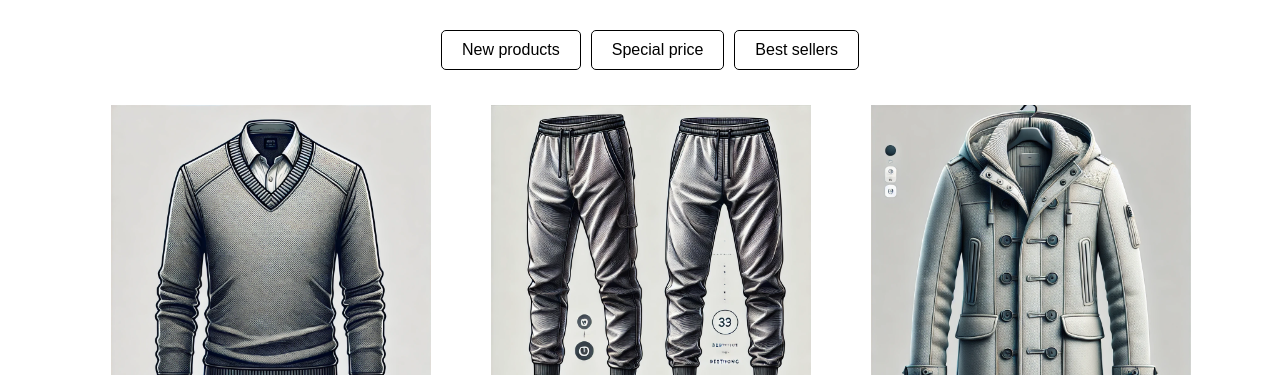
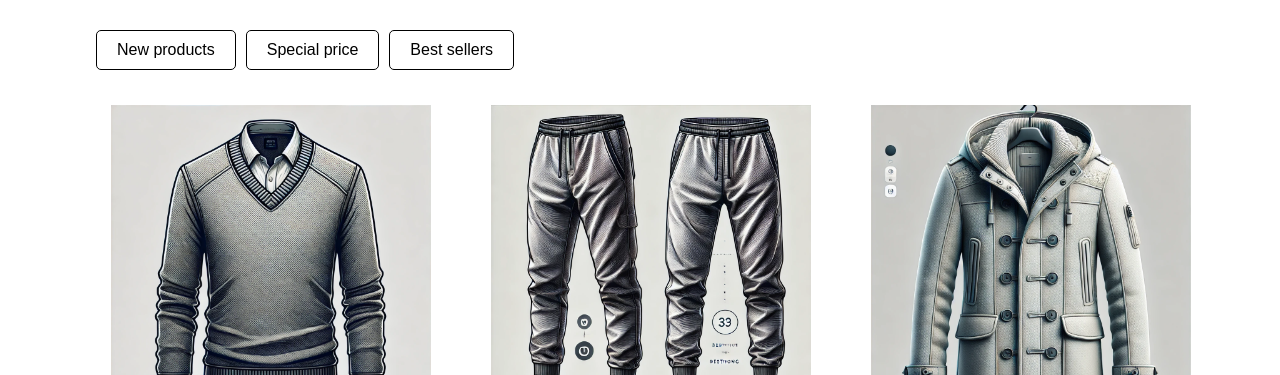
Before and after one commit to LfCrazyCat/eksamen_2024, a plain HTML site: page index.html in a window 1280 px wide. Shown: the part 725-1100 px from the top of the page. Drawn offline with Linux system fonts and the light colour scheme.

Commit message:
css
filter knapp

```diff
--- a/styles.css
+++ b/styles.css
@@ -1312,11 +1312,8 @@ fieldset.consent label {
   }
 
   .filters {
-    display: flex;
-    justify-content: flex-start;
-    align-items: center;
-    gap: 10px;
-    width: 100%;
+    max-width: 450px;
+    margin: 0 auto 20px;
   }
 
   .filter-button {
```
